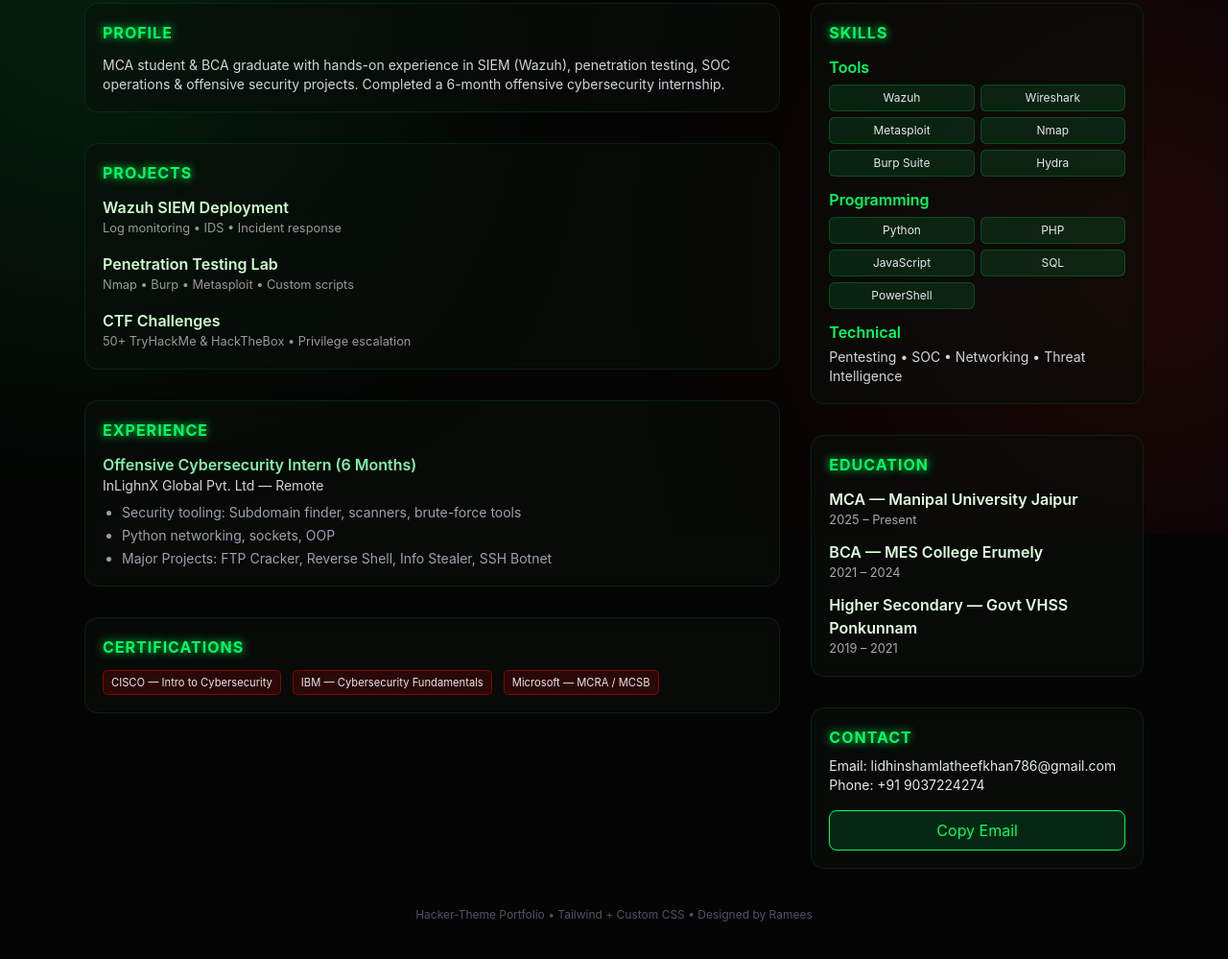
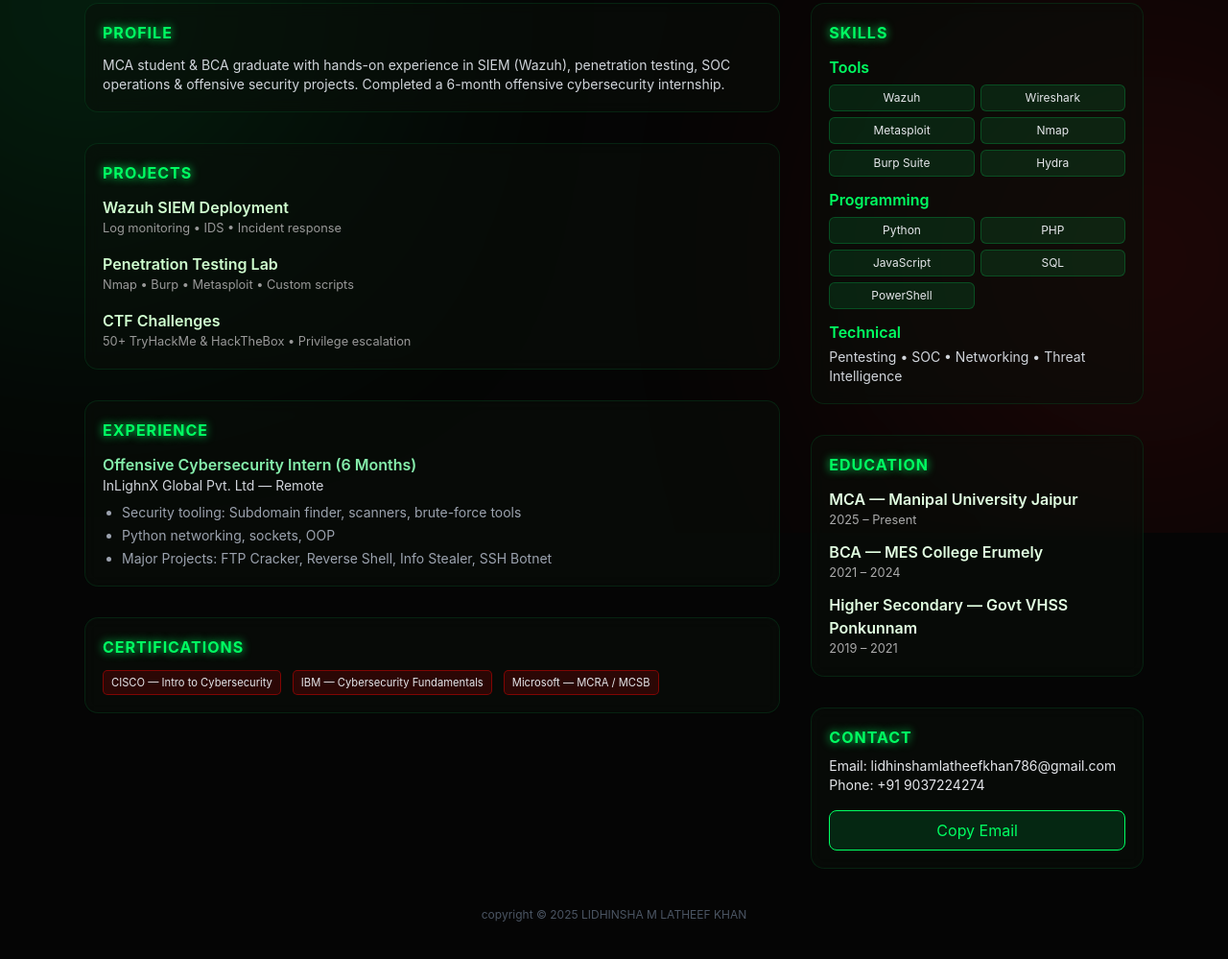
Before and after one commit to rameessiyad/lidhinsha-portfolio, a plain HTML site: page index.html in a window 1280 px wide. Shown: the part 245-1244 px from the top of the page at 96% size. Drawn offline with nearby package versions, Linux system fonts and the light colour scheme.

Commit message:
fix: footer

```diff
--- a/index.html
+++ b/index.html
@@ -166,7 +166,7 @@
         </main>
 
         <footer class="text-center text-xs mt-10 mb-4 text-gray-600">
-            Hacker-Theme Portfolio • Tailwind + Custom CSS • Designed by Ramees
+            copyright &copy; 2025 LIDHINSHA M LATHEEF KHAN
         </footer>
 
     </div>
```
